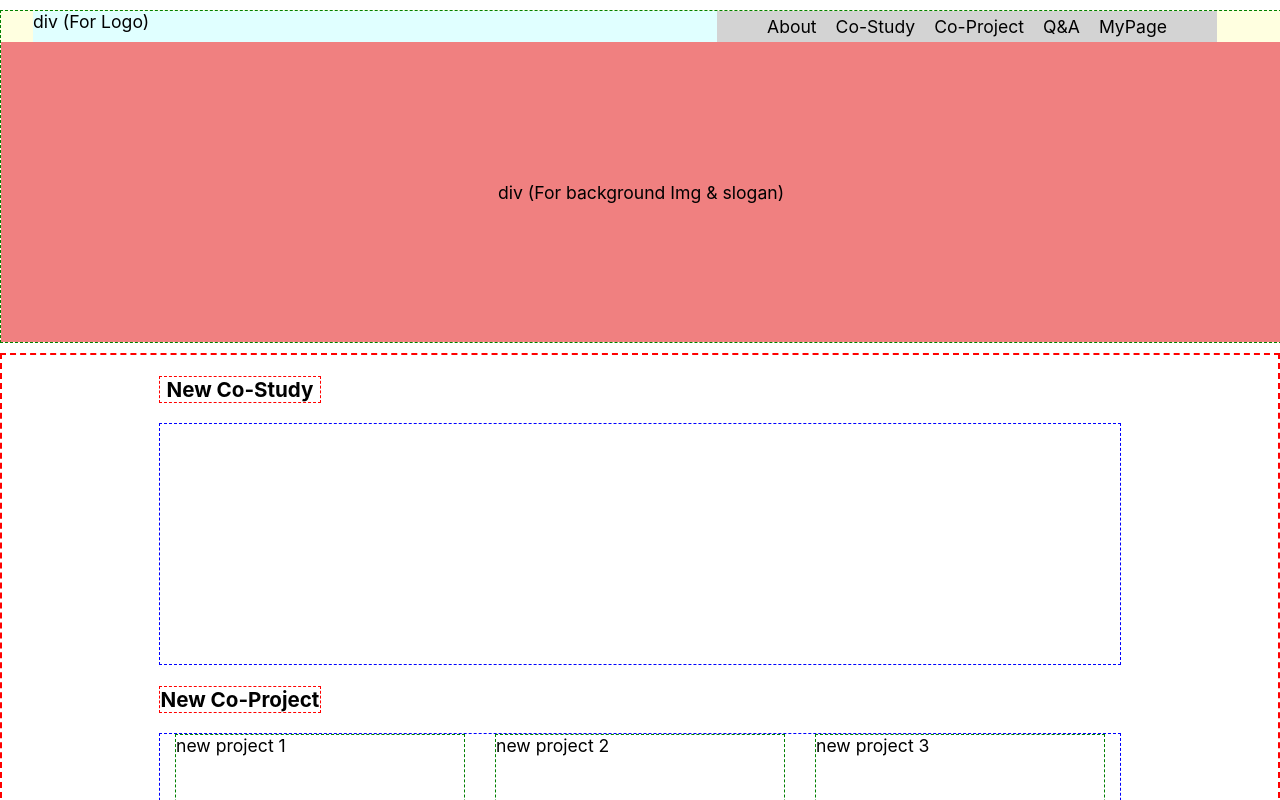
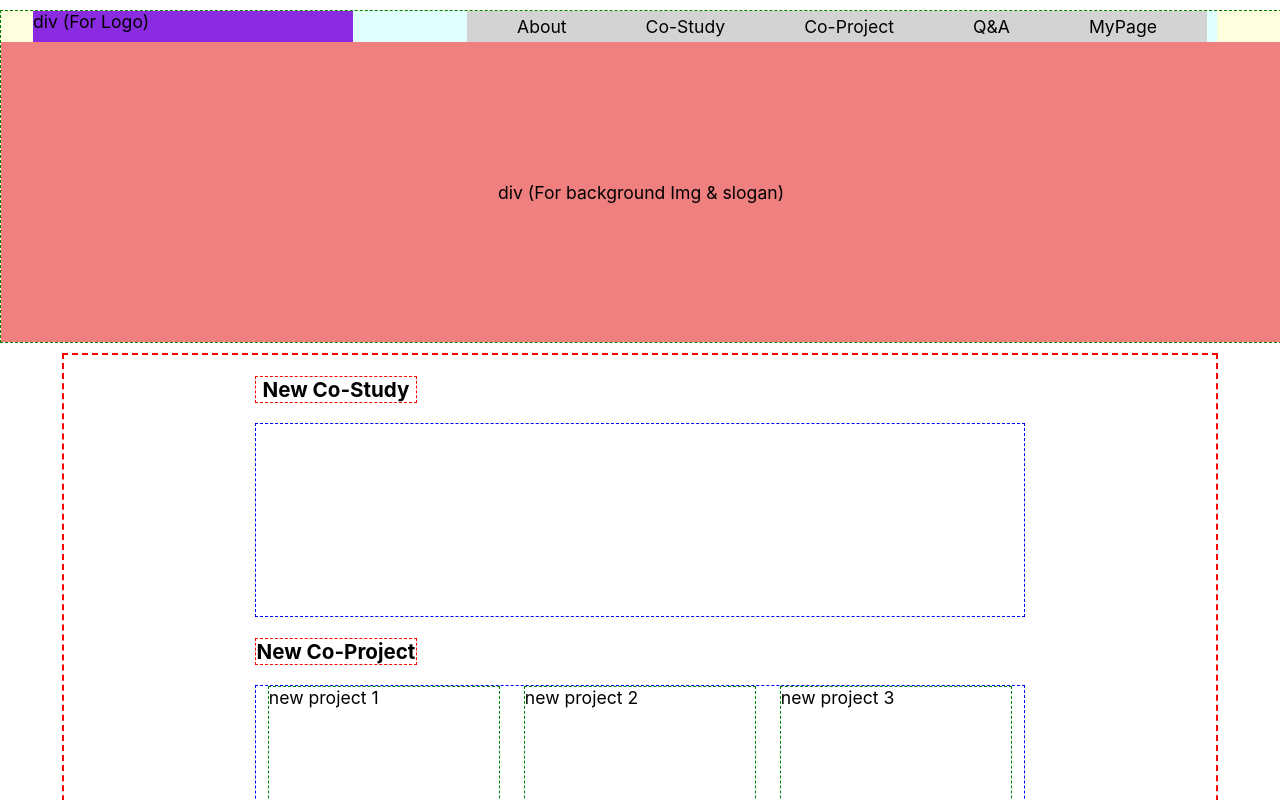
Before and after one commit to dlwlsdn201/sideproject_grouping, a React (Create React App) app: page / in a window 1280 px wide. Shown: the top 800 px of the page. Built offline with nearby package versions, Linux system fonts and the light colour scheme.

Commit message:
Header 요소 크기 비율 style 수정+Body 요소 크기 비율 style 수정

```diff
--- a/src/App.js
+++ b/src/App.js
@@ -17,6 +17,12 @@ class App extends Component{
 
 const AppWrap = styled.div`
   font-size : 1.1rem;
+  width : 100vw;
+  height: 100vh;
+  margin : 0 ;
+  display : flex;
+  flex-direction : column;
+  align-items : center;
 `
 
 export default App;
--- a/src/Components/mainBody.js
+++ b/src/Components/mainBody.js
@@ -48,6 +48,7 @@ const BodyWrap = styled.section`
     justify-content : center;
     align-items : center ;
     border : 2px dashed red;
+    width : 90vw;
 `
 
 const CoStudyWrap = styled.div`
@@ -66,14 +67,14 @@ const ContentBox = styled.div`
     display : flex;
     justify-content : space-around;
     border : 1px dashed blue;
-    width : 60rem;
-    height : 15rem;
+    width : 60vw;
+    height : 15vw;
 `
 
 const ProjectContentBox = styled.div`
     border : 1px dashed green;
     display : inherit;
-    width : 18rem;
+    width : 18vw;
 `
 
 
--- a/src/Components/mainHeader.js
+++ b/src/Components/mainHeader.js
@@ -7,10 +7,10 @@ class MainHeader extends Component {
             <HeaderWrap>
                     <div className="Header__top">
                         <HeaderTop>
-                            <div className="logoBox">
+                            <LogoWrap>
                                 {/* 로고 이미지 들어갈 곳 */}
                                 div (For Logo)
-                            </div>
+                            </LogoWrap>
                             <NavWrap>
                                 <span className="navMenu__About">About</span>
                                 <span className="navMenu__Co-Study">Co-Study</span>
@@ -29,7 +29,7 @@ class MainHeader extends Component {
 }
 
 const HeaderWrap = styled.header`
-    width : 100%;
+    width :100vw;
     margin : 10px auto;
     border : 1px dashed green;
     background-color : lightyellow;
@@ -44,11 +44,21 @@ const HeaderTop = styled.div`
 `
 const NavWrap = styled.nav`
     display : flex;
-    width : 400px;
+    width : 40rem;
+    /* max-width : 50rem;
+    min-width : 30rem; */
     justify-content : space-between;
     padding : 5px 50px;
+    margin : auto 10px;
     background-color : lightgrey;
 `
+const LogoWrap = styled.nav`
+    width : 20rem;
+    max-width : 30rem;
+    min-width : 10rem;
+    background-color : blueviolet;
+`
+
 
 const HeaderBottom = styled.div`
     display : flex;
```
